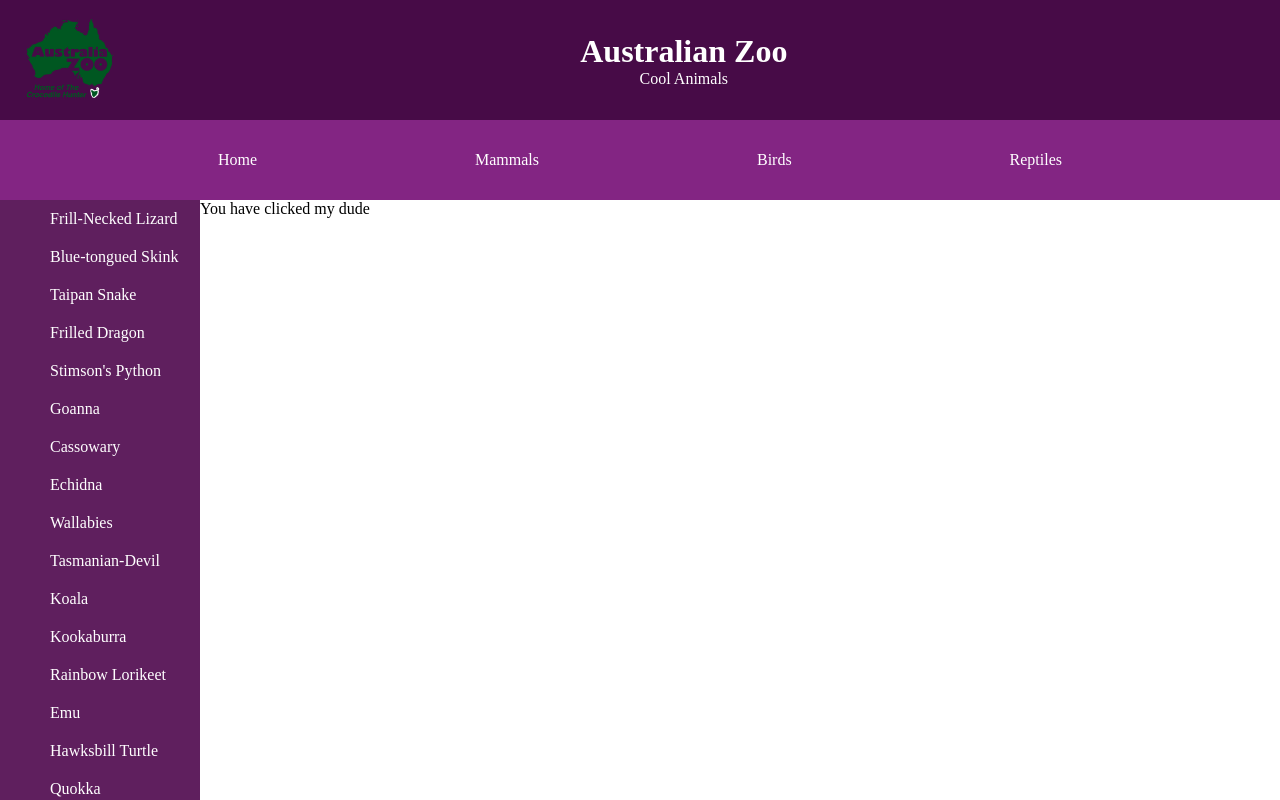
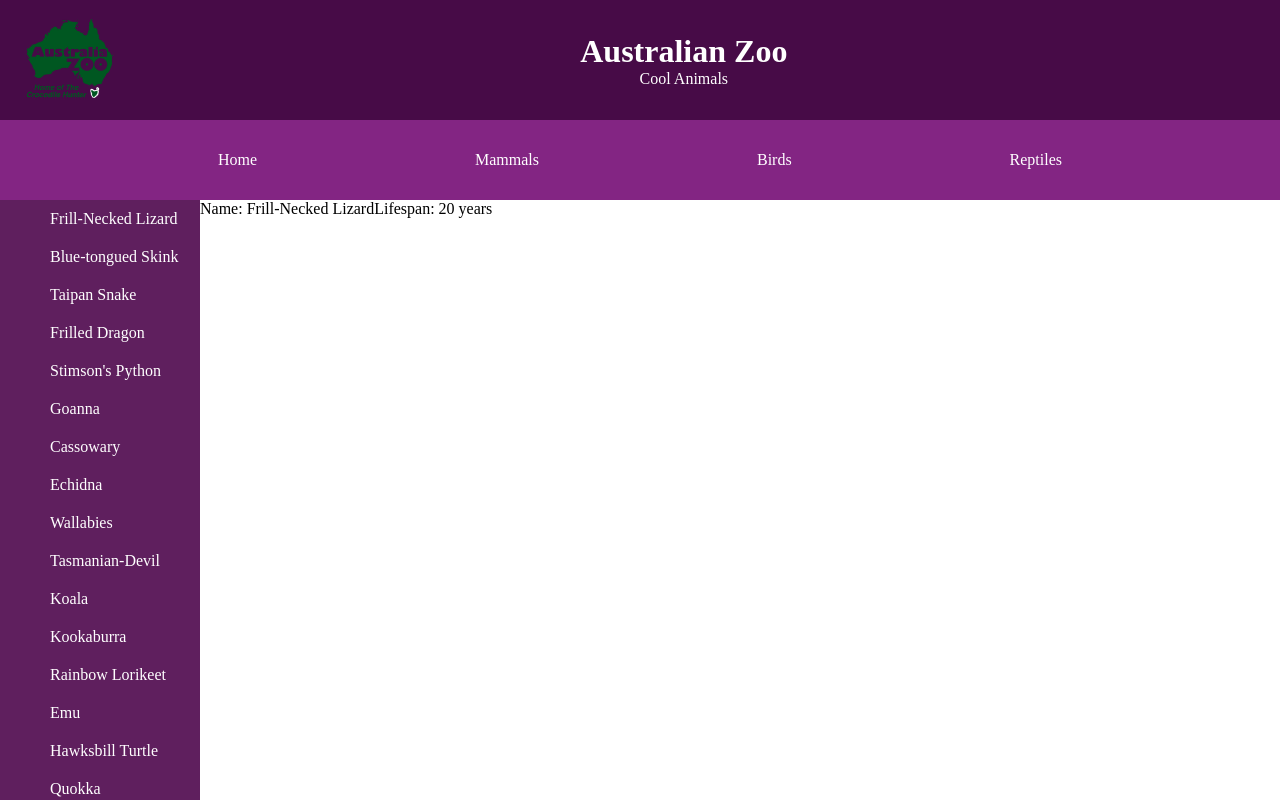
Before and after one commit to hasuwini77/zoo_react01, a React (Vite) app: page / in a window 1280 px wide. Both pictures are taken after a click on the item "Frill-Necked Lizard". Shown: the top 800 px of the page. Built offline with nearby package versions, Linux system fonts and the light colour scheme.

Commit message:
added the logic with a usestate inside the MainPage now - whole logic working but need to try to have it in App see if it works

```diff
--- a/src/components/MainContent/index.jsx
+++ b/src/components/MainContent/index.jsx
@@ -1,17 +1,17 @@
 import React from "react";
 import styles from "./MainContent.module.css";
 
-const MainContent = ({ userHasClicked }) => {
+const MainContent = ({ userHasClicked, currentAnimal }) => {
   return (
     <div className={styles.mainContent}>
       {!userHasClicked && <p> Welcome here!</p>}
-      {userHasClicked && (
-        <p>
-          {" "}
-          You have clicked my dude
-          {console.log("event: ", event)}
-        </p>
+      {userHasClicked && currentAnimal && (
+        <>
+          <p>Name: {currentAnimal.name}</p>
+          <p>Lifespan: {currentAnimal.lifespan}</p>
+        </>
       )}
+      {userHasClicked && !currentAnimal && <p>No animal details available.</p>}
     </div>
   );
 };
--- a/src/components/MainPage/index.jsx
+++ b/src/components/MainPage/index.jsx
@@ -1,13 +1,20 @@
-import React from "react";
+import React, { useState } from "react";
 import styles from "./MainPage.module.css";
 import Sidebar from "../Sidebar";
 import MainContent from "../MainContent";
 
 const MainPage = ({ animalList, userHasClicked, handleUserClick }) => {
+  const [currentAnimal, setCurrentAnimal] = useState(null);
+
+  const updateAnimal = (animalName) => {
+    const selectedAnimal = animalList.find((animal) => animal.name === animalName);
+    setCurrentAnimal(selectedAnimal);
+  };
+
   return (
     <div className={styles.mainPage}>
-      <Sidebar animalList={animalList} userHasClicked={userHasClicked} handleUserClick={handleUserClick} />
-      <MainContent userHasClicked={userHasClicked} />
+      <Sidebar animalList={animalList} userHasClicked={userHasClicked} handleUserClick={handleUserClick} updateAnimal={updateAnimal} />
+      <MainContent userHasClicked={userHasClicked} currentAnimal={currentAnimal} />
     </div>
   );
 };
--- a/src/components/Sidebar/index.jsx
+++ b/src/components/Sidebar/index.jsx
@@ -1,9 +1,10 @@
 import React from "react";
 import styles from "./Sidebar.module.css";
 
-const Sidebar = ({ animalList, handleUserClick }) => {
-  const handleClick = () => {
+const Sidebar = ({ animalList, handleUserClick, updateAnimal }) => {
+  const handleClick = (animalName) => {
     handleUserClick();
+    updateAnimal(animalName); //
   };
 
   return (
@@ -11,7 +12,7 @@ const Sidebar = ({ animalList, handleUserClick }) => {
       <ul>
         {Array.isArray(animalList) ? (
           animalList.map((animal, index) => (
-            <li key={index} onClick={handleClick}>
+            <li key={index} onClick={() => handleClick(animal.name)}>
               {animal.name}
             </li>
           ))
```
